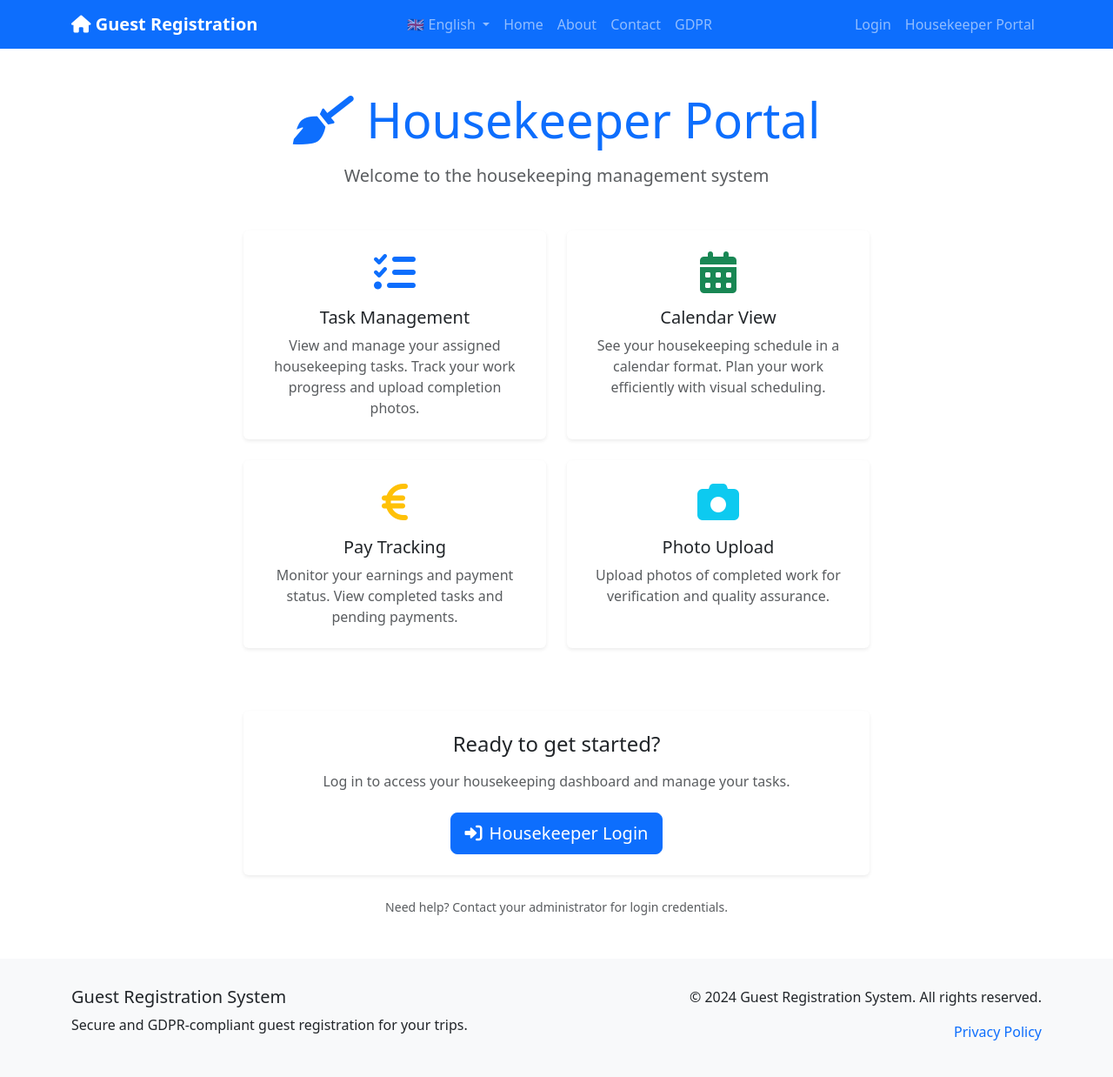
After one commit to 32bit-s-r-o/guest-registration-system, a Flask app: page /housekeeper in a window 1280 px wide. The commit adds this page. Shown: the whole page at 87% size. Run offline with Flask 3, Linux system fonts and the light colour scheme.

Commit message:
Add housekeeper portal and login functionality
- Implement new routes for the housekeeper landing page and login page in `app.py`.
- Create templates for the housekeeper landing and login pages, enhancing user experience with task management, calendar view, pay tracking, and photo upload features.
- Update the base template to include a link to the housekeeper portal, improving navigation for users.

```diff
--- a/app.py
+++ b/app.py
@@ -2128,6 +2128,27 @@ def set_language(lang_code):
         session['lang'] = lang_code
     return redirect(request.referrer or url_for('index'))
 
+@app.route('/housekeeper')
+def housekeeper_landing():
+    """Housekeeper landing page."""
+    return render_template('housekeeper/landing.html')
+
+@app.route('/housekeeper/login', methods=['GET', 'POST'])
+def housekeeper_login():
+    """Housekeeper login page."""
+    if request.method == 'POST':
+        username = request.form.get('username')
+        password = request.form.get('password')
+
+        user = User.query.filter_by(username=username).first()
+        if user and user.check_password(password) and user.role == 'housekeeper':
+            login_user(user)
+            return redirect(url_for('housekeeper_dashboard'))
+        else:
+            flash(_('Invalid username or password'), 'error')
+
+    return render_template('housekeeper/login.html')
+
 @app.route('/housekeeper/dashboard')
 @login_required
 @role_required('housekeeper')
--- a/templates/base.html
+++ b/templates/base.html
@@ -99,6 +99,10 @@
                     <li class="nav-item">
                         <a class="nav-link" href="{{ url_for('admin_login') }}">{{ _('Login') }}</a>
                     </li>
+                    <li class="nav-item">
+                        <a class="nav-link" href="{{ url_for('housekeeper_landing') }}">{{ _('Housekeeper Portal')
+                            }}</a>
+                    </li>
                     {% endif %}
                 </ul>
             </div>
--- /dev/null
+++ b/templates/housekeeper/landing.html
@@ -0,0 +1,98 @@
+{% extends "base.html" %}
+
+{% block title %}{{ _('Housekeeper Portal') }}{% endblock %}
+
+{% block content %}
+<div class="container mt-5">
+    <div class="row justify-content-center">
+        <div class="col-lg-8">
+            <div class="text-center mb-5">
+                <h1 class="display-4 text-primary mb-3">
+                    <i class="fas fa-broom"></i> {{ _('Housekeeper Portal') }}
+                </h1>
+                <p class="lead text-muted">{{ _('Welcome to the housekeeping management system') }}</p>
+            </div>
+
+            <div class="row">
+                <div class="col-md-6 mb-4">
+                    <div class="card h-100 border-0 shadow-sm">
+                        <div class="card-body text-center p-4">
+                            <div class="mb-3">
+                                <i class="fas fa-tasks fa-3x text-primary"></i>
+                            </div>
+                            <h5 class="card-title">{{ _('Task Management') }}</h5>
+                            <p class="card-text text-muted">
+                                {{ _('View and manage your assigned housekeeping tasks. Track your work progress and
+                                upload completion photos.') }}
+                            </p>
+                        </div>
+                    </div>
+                </div>
+
+                <div class="col-md-6 mb-4">
+                    <div class="card h-100 border-0 shadow-sm">
+                        <div class="card-body text-center p-4">
+                            <div class="mb-3">
+                                <i class="fas fa-calendar-alt fa-3x text-success"></i>
+                            </div>
+                            <h5 class="card-title">{{ _('Calendar View') }}</h5>
+                            <p class="card-text text-muted">
+                                {{ _('See your housekeeping schedule in a calendar format. Plan your work efficiently
+                                with visual scheduling.') }}
+                            </p>
+                        </div>
+                    </div>
+                </div>
+
+                <div class="col-md-6 mb-4">
+                    <div class="card h-100 border-0 shadow-sm">
+                        <div class="card-body text-center p-4">
+                            <div class="mb-3">
+                                <i class="fas fa-euro-sign fa-3x text-warning"></i>
+                            </div>
+                            <h5 class="card-title">{{ _('Pay Tracking') }}</h5>
+                            <p class="card-text text-muted">
+                                {{ _('Monitor your earnings and payment status. View completed tasks and pending
+                                payments.') }}
+                            </p>
+                        </div>
+                    </div>
+                </div>
+
+                <div class="col-md-6 mb-4">
+                    <div class="card h-100 border-0 shadow-sm">
+                        <div class="card-body text-center p-4">
+                            <div class="mb-3">
+                                <i class="fas fa-camera fa-3x text-info"></i>
+                            </div>
+                            <h5 class="card-title">{{ _('Photo Upload') }}</h5>
+                            <p class="card-text text-muted">
+                                {{ _('Upload photos of completed work for verification and quality assurance.') }}
+                            </p>
+                        </div>
+                    </div>
+                </div>
+            </div>
+
+            <div class="text-center mt-5">
+                <div class="card border-0 shadow-sm">
+                    <div class="card-body p-4">
+                        <h4 class="mb-3">{{ _('Ready to get started?') }}</h4>
+                        <p class="text-muted mb-4">{{ _('Log in to access your housekeeping dashboard and manage your
+                            tasks.') }}</p>
+                        <a href="{{ url_for('housekeeper_login') }}" class="btn btn-primary btn-lg">
+                            <i class="fas fa-sign-in-alt me-2"></i>{{ _('Housekeeper Login') }}
+                        </a>
+                    </div>
+                </div>
+            </div>
+
+            <div class="text-center mt-4">
+                <small class="text-muted">
+                    {{ _('Need help? Contact your administrator for login credentials.') }}
+                </small>
+            </div>
+        </div>
+    </div>
+</div>
+{% endblock %}
```
Also changed, not shown: templates/housekeeper/login.html (added, +78 -0 lines).
